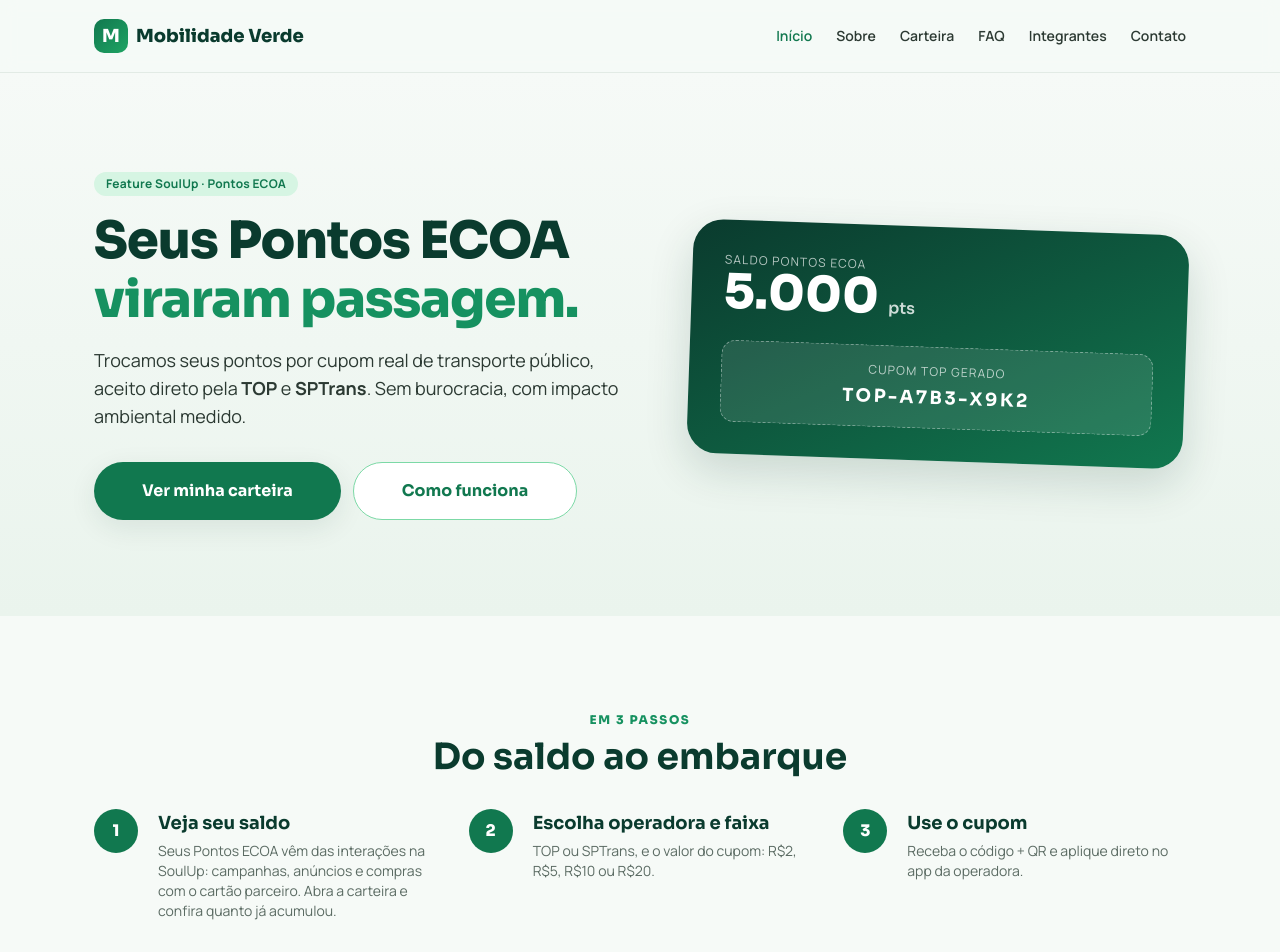
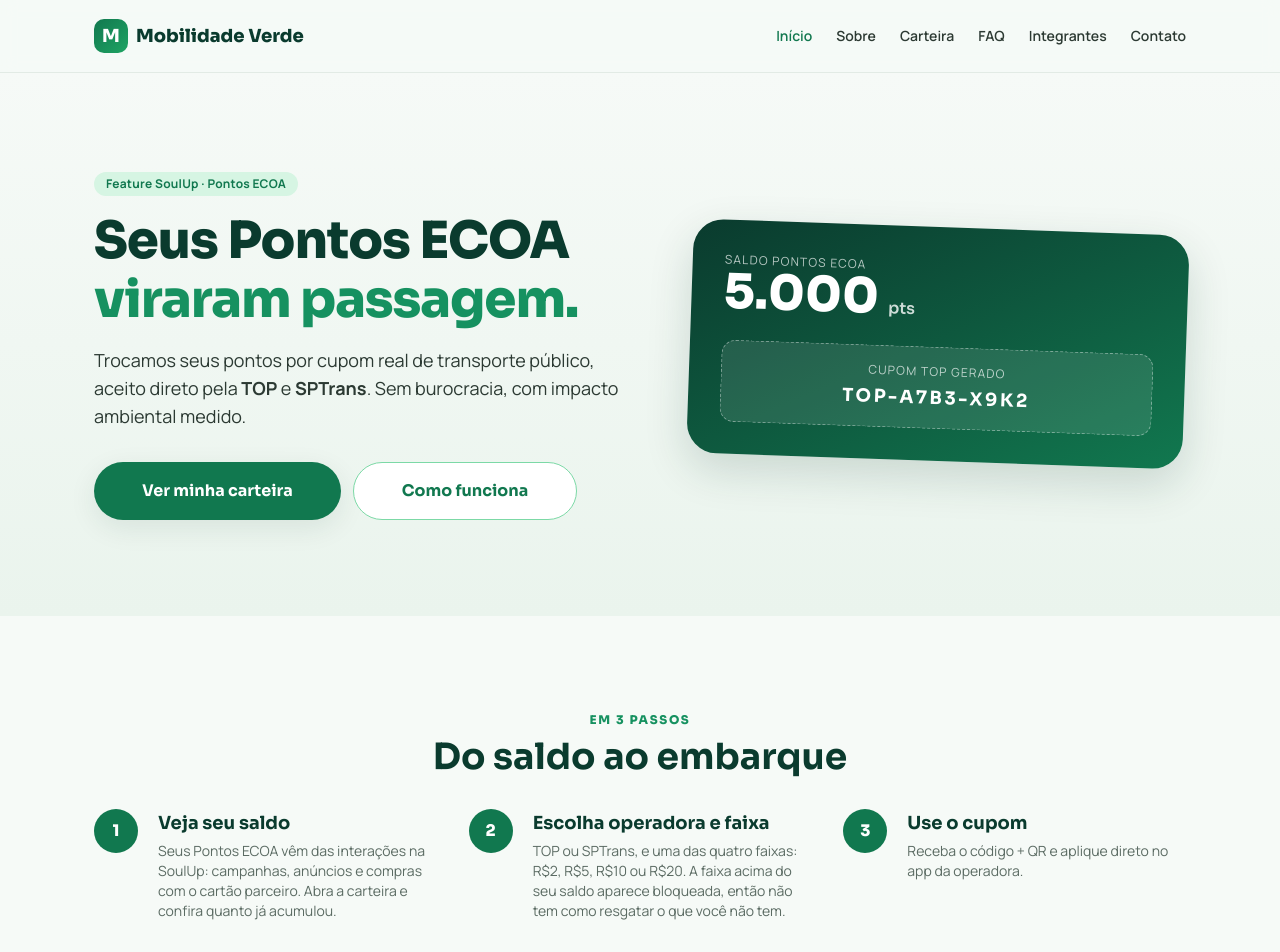
Before and after one commit to EstevesArtur/mobilidade-verde-front, a React (Vite) app: page / in a window 1280 px wide. Shown: the top 952 px of the page. Built offline with nearby package versions, Linux system fonts and the light colour scheme.

Commit message:
docs: detalha faixas disponiveis no segundo passo

```diff
--- a/src/data/passos.ts
+++ b/src/data/passos.ts
@@ -6,6 +6,6 @@ export interface Passo {
 
 export const PASSOS: Passo[] = [
   { numero: 1, titulo: "Veja seu saldo", descricao: "Seus Pontos ECOA vêm das interações na SoulUp: campanhas, anúncios e compras com o cartão parceiro. Abra a carteira e confira quanto já acumulou." },
-  { numero: 2, titulo: "Escolha operadora e faixa", descricao: "TOP ou SPTrans, e o valor do cupom: R$2, R$5, R$10 ou R$20." },
+  { numero: 2, titulo: "Escolha operadora e faixa", descricao: "TOP ou SPTrans, e uma das quatro faixas: R$2, R$5, R$10 ou R$20. A faixa acima do seu saldo aparece bloqueada, então não tem como resgatar o que você não tem." },
   { numero: 3, titulo: "Use o cupom", descricao: "Receba o código + QR e aplique direto no app da operadora." },
 ];
```
